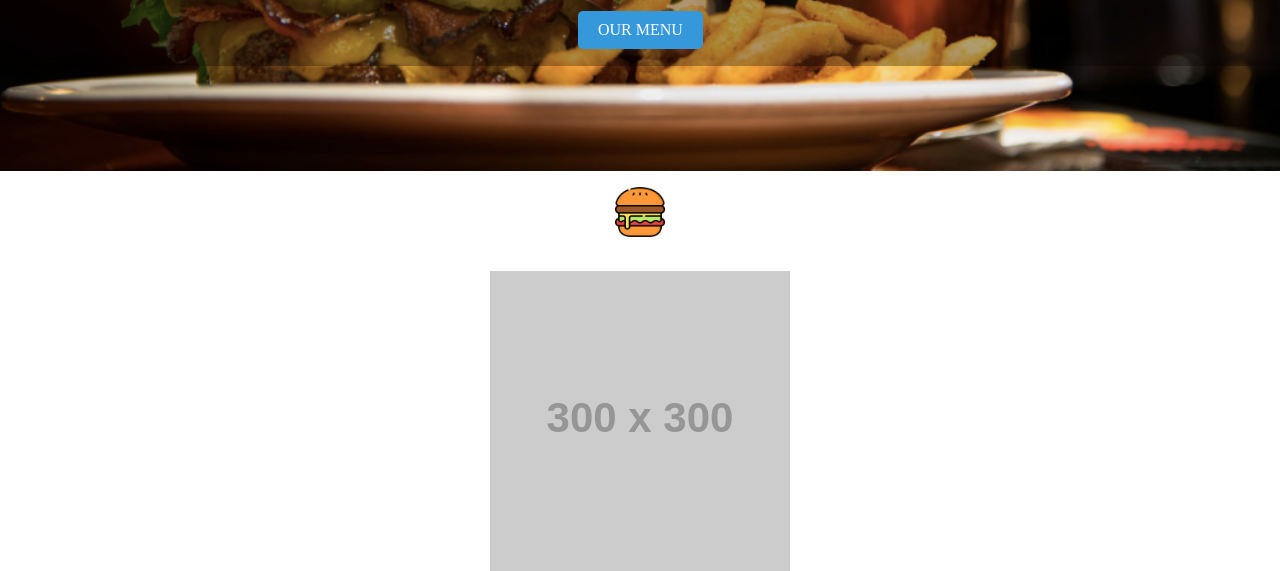
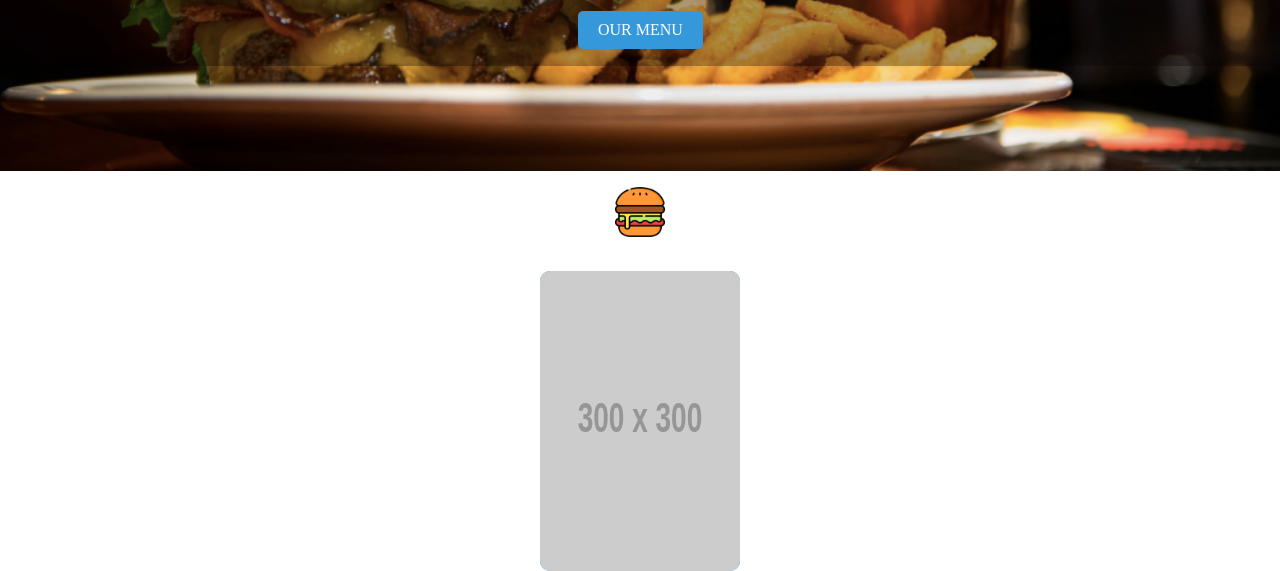
Before and after one commit to bdominguez56/CSS-Animations-and-Transitions, a plain HTML site: page index.html in a window 1280 px wide. Shown: the part 269-840 px from the top of the page. Drawn offline with nearby package versions, Linux system fonts and the light colour scheme; placeholder pictures from the web are drawn by us.

Commit message:
Update main.css

```diff
--- a/styles/main.css
+++ b/styles/main.css
@@ -404,6 +404,38 @@ h3 {
         animation: bounceInDown 1s ease-out 2s both;
       }
 
+      .card {
+        width: 200px;
+        height: 300px;
+        background-color: #3498db;
+        color: white;
+        display: flex;
+        justify-content: center;
+        align-items: center;
+        border-radius: 10px;
+        transition: transform 0.3s ease;
+      }
+
+
+      .card:hover {
+        transform: translateY(-20px);
+      }
+
+      .card {
+        width: 200px;
+        height: 300px;
+        background-color: #3498db;
+        color: white;
+        display: flex;
+        justify-content: center;
+        align-items: center;
+        border-radius: 10px;
+        transition: transform 0.2s ease;
+      }
+
+      .card:hover {
+        transform: translateY(-20px);
+      }
 /**
 
 - add animate.css library in your index.html
```
